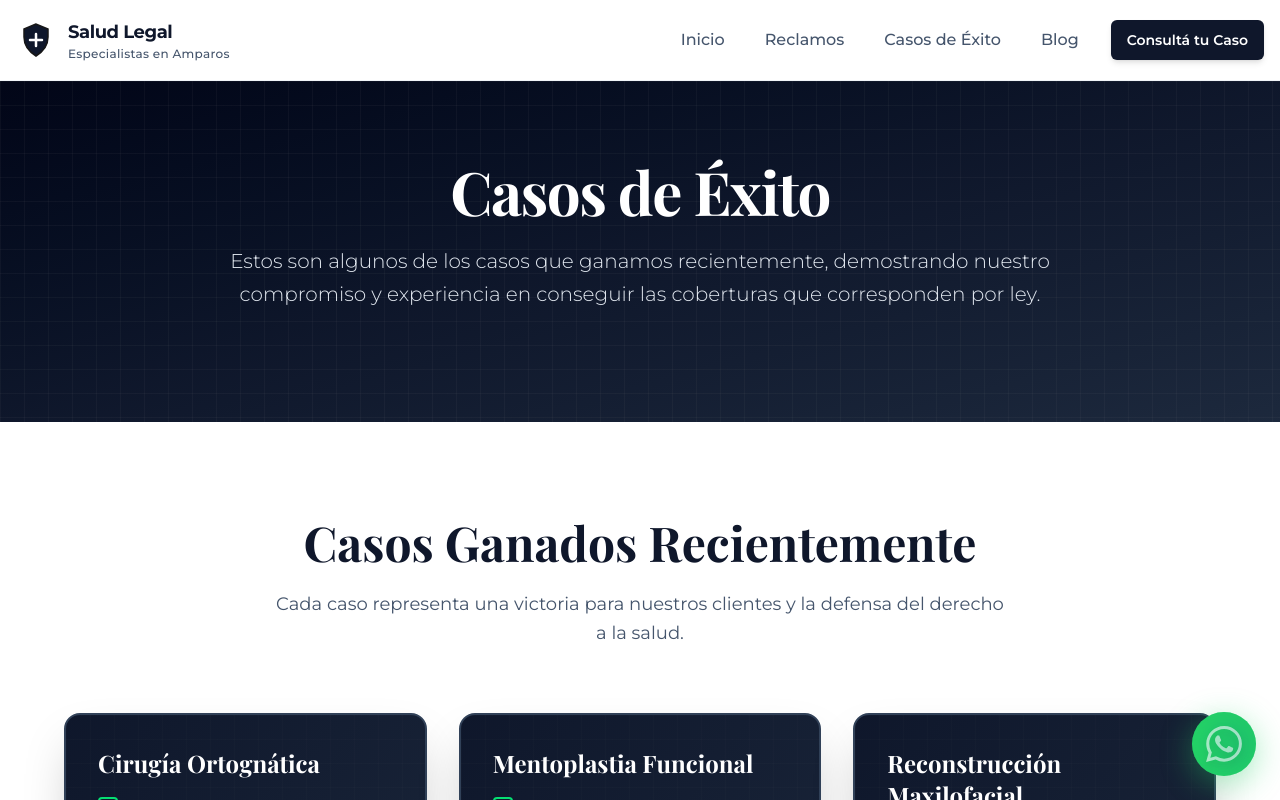
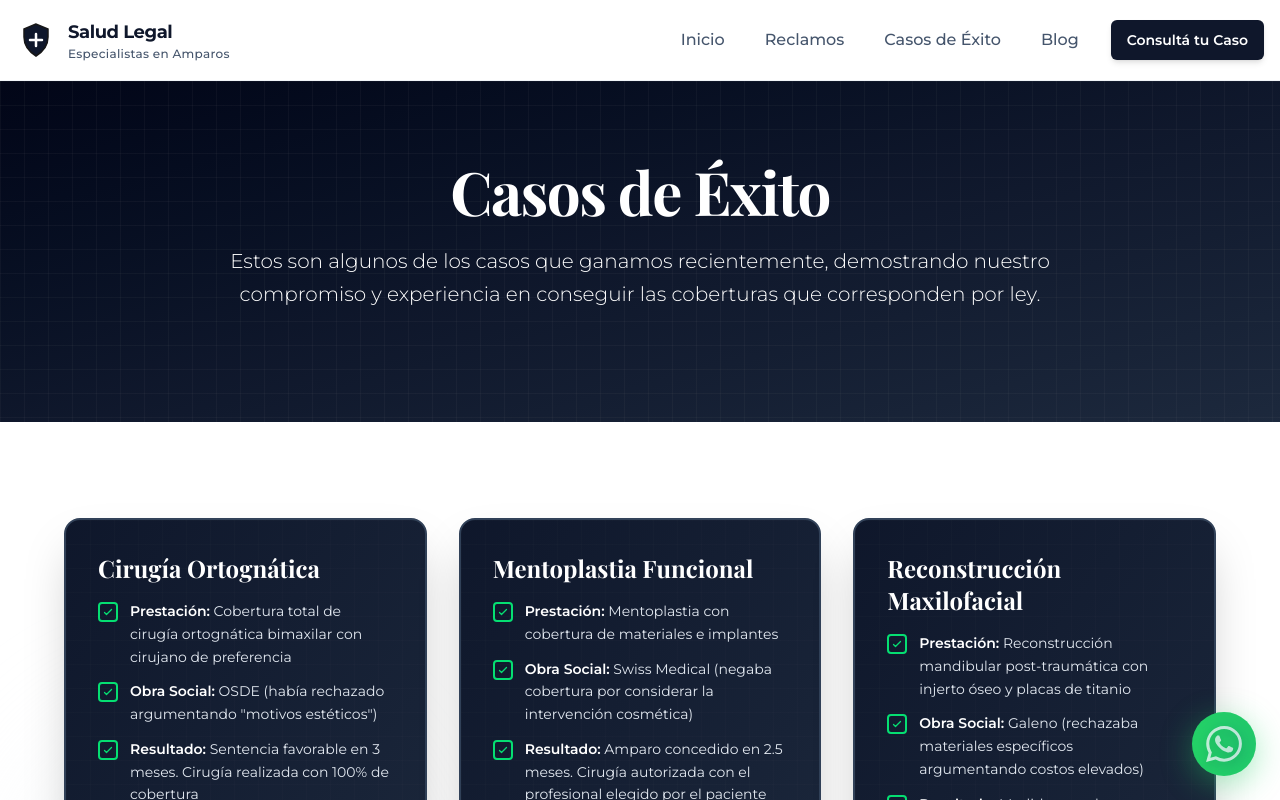
Before and after one commit to VM-Studio/Edu2-web, a Next.js app: page /casos-de-exito in a window 1280 px wide. Shown: the top 800 px of the page. Built offline with nearby package versions, Linux system fonts and the light colour scheme.

Commit message:
cambios para sacar la ia

```diff
--- a/app/casos-de-exito/page.tsx
+++ b/app/casos-de-exito/page.tsx
@@ -16,10 +16,10 @@ export default function CasosDeExitoPage() {
         <div className="absolute inset-0 bg-[linear-gradient(to_right,#80808012_1px,transparent_1px),linear-gradient(to_bottom,#80808012_1px,transparent_1px)] bg-size-[24px_24px]"></div>
         <div className="container mx-auto px-4 relative z-10">
           <div className="max-w-4xl mx-auto text-center">
-            <h1 className="text-4xl md:text-5xl lg:text-6xl font-bold mb-6 tracking-tight">
+            <h1 className="text-4xl md:text-5xl lg:text-6xl font-bold mb-6 tracking-tight text-white">
               Casos de Éxito
             </h1>
-            <p className="text-lg md:text-xl text-slate-200 mb-8 font-light leading-relaxed">
+            <p className="text-lg md:text-xl text-white mb-8 font-light leading-relaxed">
               Estos son algunos de los casos que ganamos recientemente, demostrando nuestro compromiso y experiencia en conseguir las coberturas que corresponden por ley.
             </p>
           </div>
@@ -31,15 +31,6 @@ export default function CasosDeExitoPage() {
         <div className="hidden md:block absolute bottom-0 left-0 w-[400px] h-[400px] bg-slate-100 rounded-full blur-3xl opacity-30"></div>
         <div className="container mx-auto px-4 relative z-10">
           <div className="max-w-6xl mx-auto">
-            <div className="text-center mb-12 md:mb-16">
-              <h2 className="text-3xl md:text-4xl lg:text-5xl font-bold text-slate-900">
-                Casos Ganados Recientemente
-              </h2>
-              <p className="text-slate-600 mt-4 md:mt-6 text-base md:text-lg max-w-3xl mx-auto leading-relaxed px-4">
-                Cada caso representa una victoria para nuestros clientes y la defensa del derecho a la salud.
-              </p>
-            </div>
-
             <div className="grid sm:grid-cols-1 md:grid-cols-2 lg:grid-cols-3 gap-6 md:gap-8">
               {/* Caso 1 - Cirugía Ortognática */}
               <div className="bg-linear-to-br from-slate-900 to-slate-800 text-white p-6 md:p-8 rounded-2xl shadow-2xl border-2 border-slate-700 hover:shadow-3xl hover:scale-105 transition-all duration-300 relative overflow-hidden group">
```
